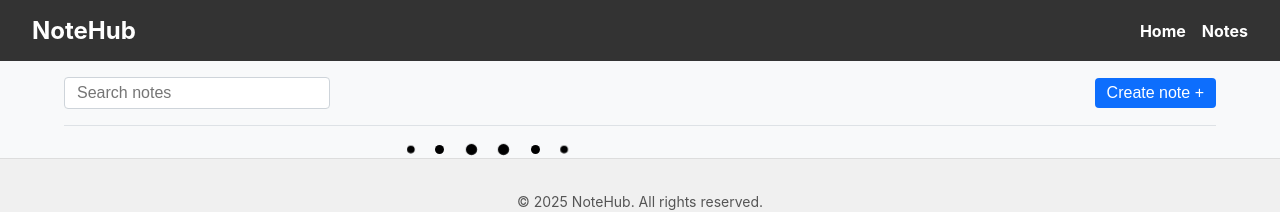
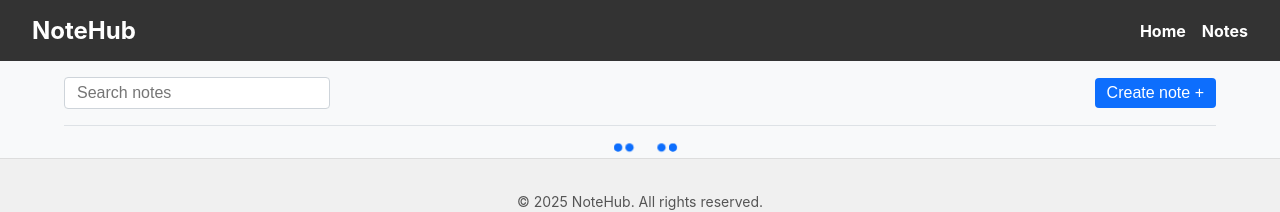
Before and after one commit to Ded-Goit/06-notehub-nextjs, a Next.js app: page /notes in a window 1280 px wide. Shown: the top 212 px of the page. Built offline with nearby package versions, Linux system fonts and the light colour scheme; no server answers.

Commit message:
added style loader

```diff
--- a/app/notes/page.tsx
+++ b/app/notes/page.tsx
@@ -54,18 +54,35 @@ export default function App() {
           Create note +
         </button>
       </header>
+      {isError && <ErrorMessage />}
+
+      {isPending && (
+        <div
+    style={{
+      display: "flex",
+      justifyContent: "center",
+      alignItems: "center",
+    }}
+  >
+    <PropagateLoader
+  color="#0d6efd"
+  size={11}
+  speedMultiplier={2}
+/>
+  </div>
+      )}
       {isSuccess && data.notes.length > 0 && <NoteList notes={data.notes} />}
-      {isError && <ErrorMessage />}
+
+       {isSuccess && data.notes.length === 0 && (
+      <p style={{
+    textAlign: "center",
+    fontSize: "1.2rem",
+    marginTop: "40px",
+    color: "#888",
+  }}>No notes found for this search.</p>
+    )}
+
       {isModalOpen && <NoteModal onClose={() => setIsOpenModal(false)} />}
-      {isPending && (
-        <PropagateLoader
-          cssOverride={{
-            display: "block",
-            margin: "0 auto",
-            width: "320px",
-          }}
-        />
-      )}
     </div>
   );
 }
```
